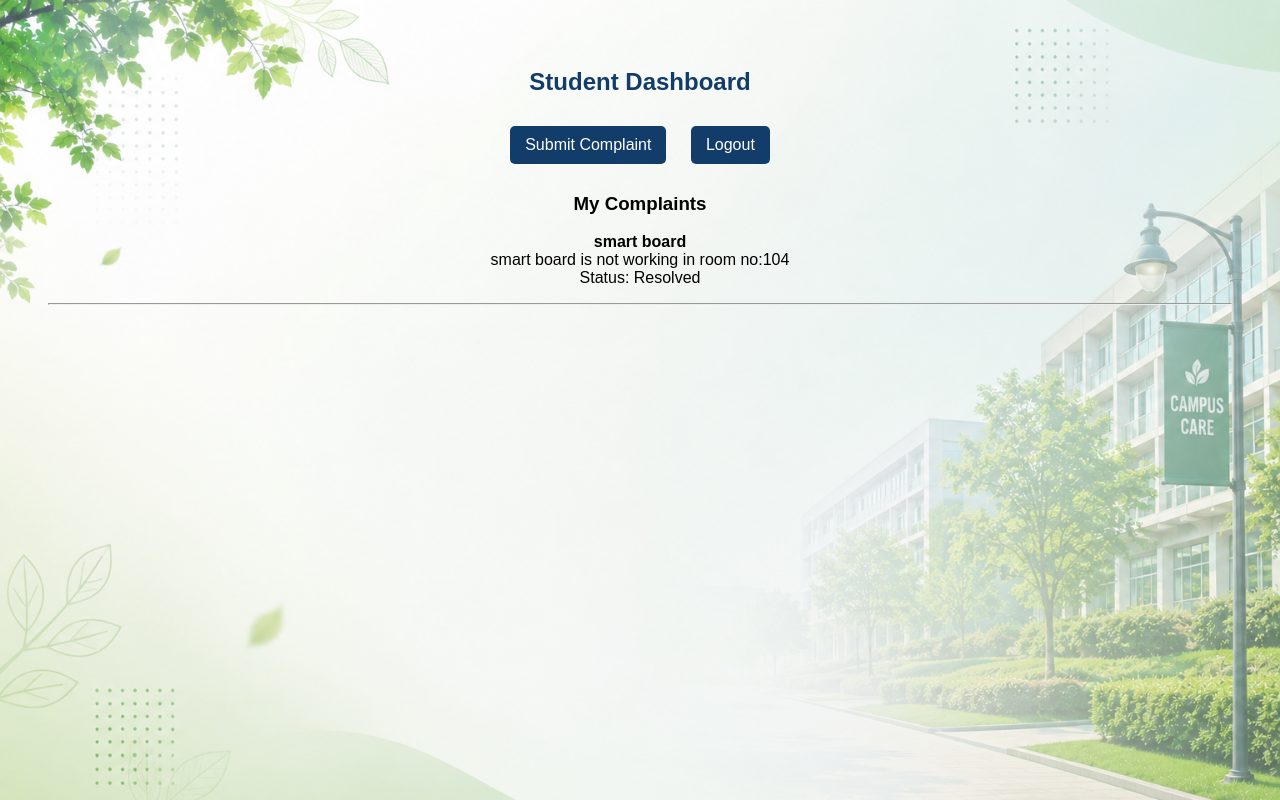
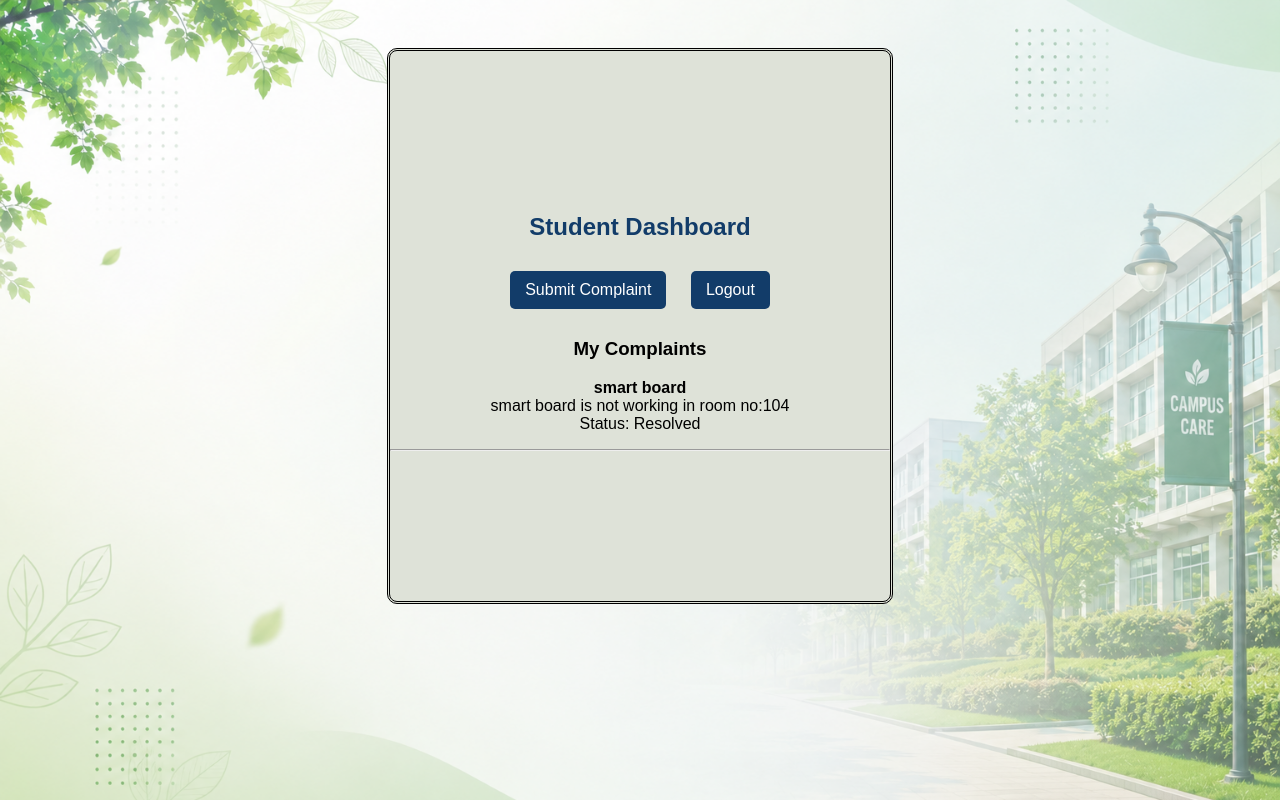
Before and after one commit to Jeba-Araji/NovaGrid, a Flask app: page /student in a window 1280 px wide. Run offline with Flask 3, Linux system fonts and the light colour scheme; a user stored in the database is signed in; data comes from the database, SQL or seed files in the repository.

Commit message:
Adding css

```diff
--- a/templates/student.html
+++ b/templates/student.html
@@ -5,7 +5,7 @@
 </head>
 <body>
     <link rel="stylesheet" href="/static/style.css">
-
+<div class="care">
 <h2>Student Dashboard</h2>
 
 <a href="/complaint">Submit Complaint</a>
@@ -25,5 +25,7 @@
 
 {% endfor %}
 
+</div>
+
 </body>
 </html>
```
Also changed, not shown: requirements.txt (line endings or trailing spaces).
